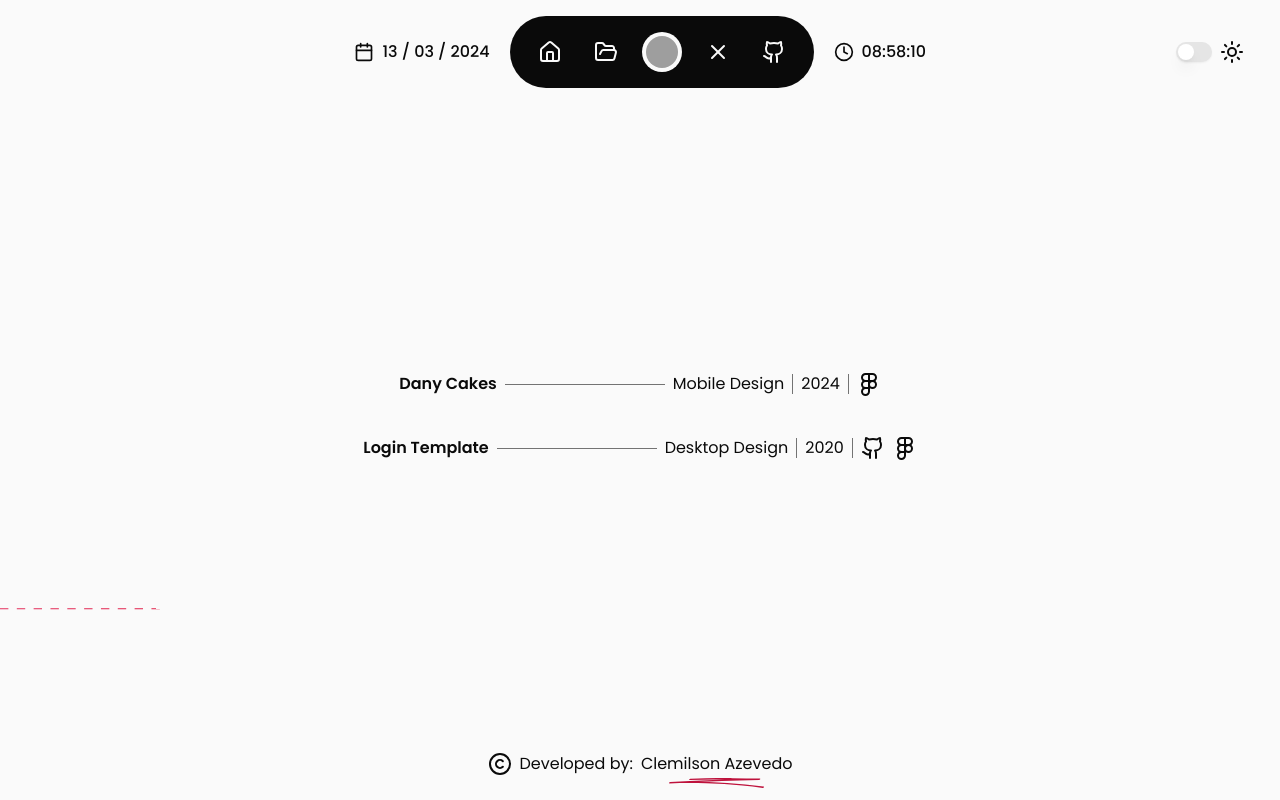
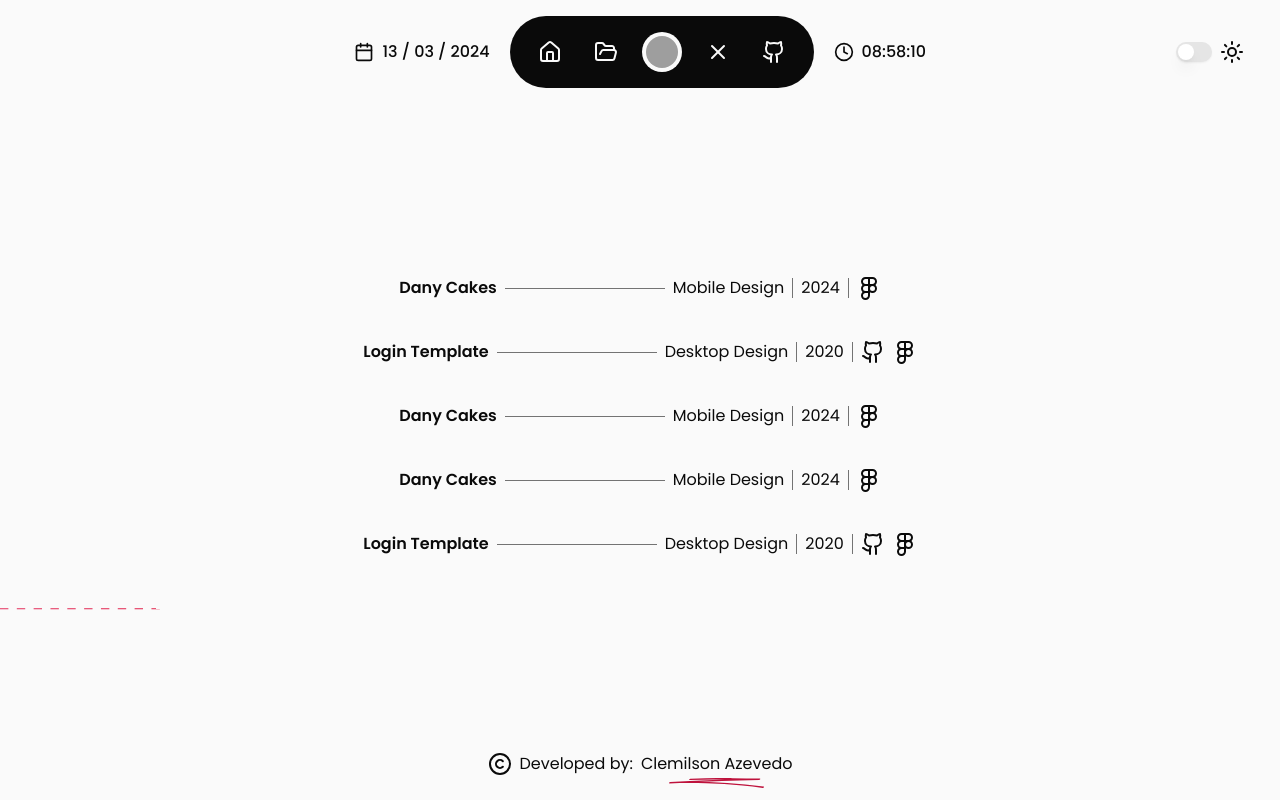
Before and after one commit to ClemilsonAzevedo/design-projects, a React (Vite) app: page / in a window 1280 px wide. Built offline with nearby package versions, Linux system fonts and the light colour scheme; grey boxes are pictures that could not be loaded.

Commit message:
Refatore: Routes on page

```diff
--- a/index.html
+++ b/index.html
@@ -1,5 +1,5 @@
 <!doctype html>
-<html lang="en" class="w-full">
+<html lang="en" class="">
   <head>
     <link rel="preconnect" href="https://fonts.googleapis.com">
     <link rel="preconnect" href="https://fonts.gstatic.com" crossorigin>
@@ -8,7 +8,7 @@
     <title>Web Design Portfolio</title>
     <link href="https://fonts.googleapis.com/css2?family=Inter:wght@100..900&family=Poppins:ital,wght@0,100;0,200;0,300;0,400;0,500;0,600;0,700;0,800;0,900;1,100;1,200;1,300;1,400;1,500;1,600;1,700;1,800;1,900&display=swap" rel="stylesheet">
   </head>
-  <body class="scroll-smooth w-full">
+  <body>
     <div id="root"></div>
     <script type="module" src="/src/main.tsx"></script>
   </body>
--- a/src/App.tsx
+++ b/src/App.tsx
@@ -1,19 +1,21 @@
 import { BrowserRouter as Router, Route, Routes } from 'react-router-dom';
-import { LineAnimateBackground } from "./components/LineAnimateBackground";
 import { Home } from "./pages/Home";
 import { Projects } from "./pages/Projects";
+import { LineAnimateBackground } from './components/LineAnimateBackground';
 
 export function App() {
 
   return (
-    <main className=''>
-      <Router>
-        <Routes>
-          <Route path="/" Component={Home} />
-          <Route path="/home" Component={Home} />
-          <Route path="/projects" Component={Projects} />
-        </Routes>
-      </Router>
+    <main>
+      <div className='flex z-20'>
+        <Router>
+          <Routes>
+            <Route path="/" element={<Home />} />
+            <Route path="/home" element={<Home />} />
+            <Route path="/projects" element={<Projects />} />
+          </Routes>
+        </Router>
+      </div>
       <LineAnimateBackground />
     </main>
   )
--- a/src/components/LineAnimateBackground.tsx
+++ b/src/components/LineAnimateBackground.tsx
@@ -3,7 +3,7 @@ import { motion } from "framer-motion"
 export function LineAnimateBackground() {
   return (
     <svg
-      className="absolute z-10 w-full h-full inset-0 bg-transparent"
+      className="absolute z-0 w-full h-full inset-0 "
       id="hero"
       width="1217"
       height="688"
--- a/src/pages/Home.tsx
+++ b/src/pages/Home.tsx
@@ -20,7 +20,29 @@ export function Home() {
         ProjectRepository="#"
       />
 
+      <Project
+        ProjectName="Dany Cakes"
+        ProjectType="Mobile Design"
+        ProjectDoneDate={2024}
+        ProjectDesign="#"
+        ProjectRepository=""
+      />
 
+      <Project
+        ProjectName="Dany Cakes"
+        ProjectType="Mobile Design"
+        ProjectDoneDate={2024}
+        ProjectDesign="#"
+        ProjectRepository=""
+      />
+
+      <Project
+        ProjectName="Login Template"
+        ProjectType="Desktop Design"
+        ProjectDoneDate={2020}
+        ProjectDesign="#"
+        ProjectRepository="#"
+      />
     </section>
   )
 }
```
